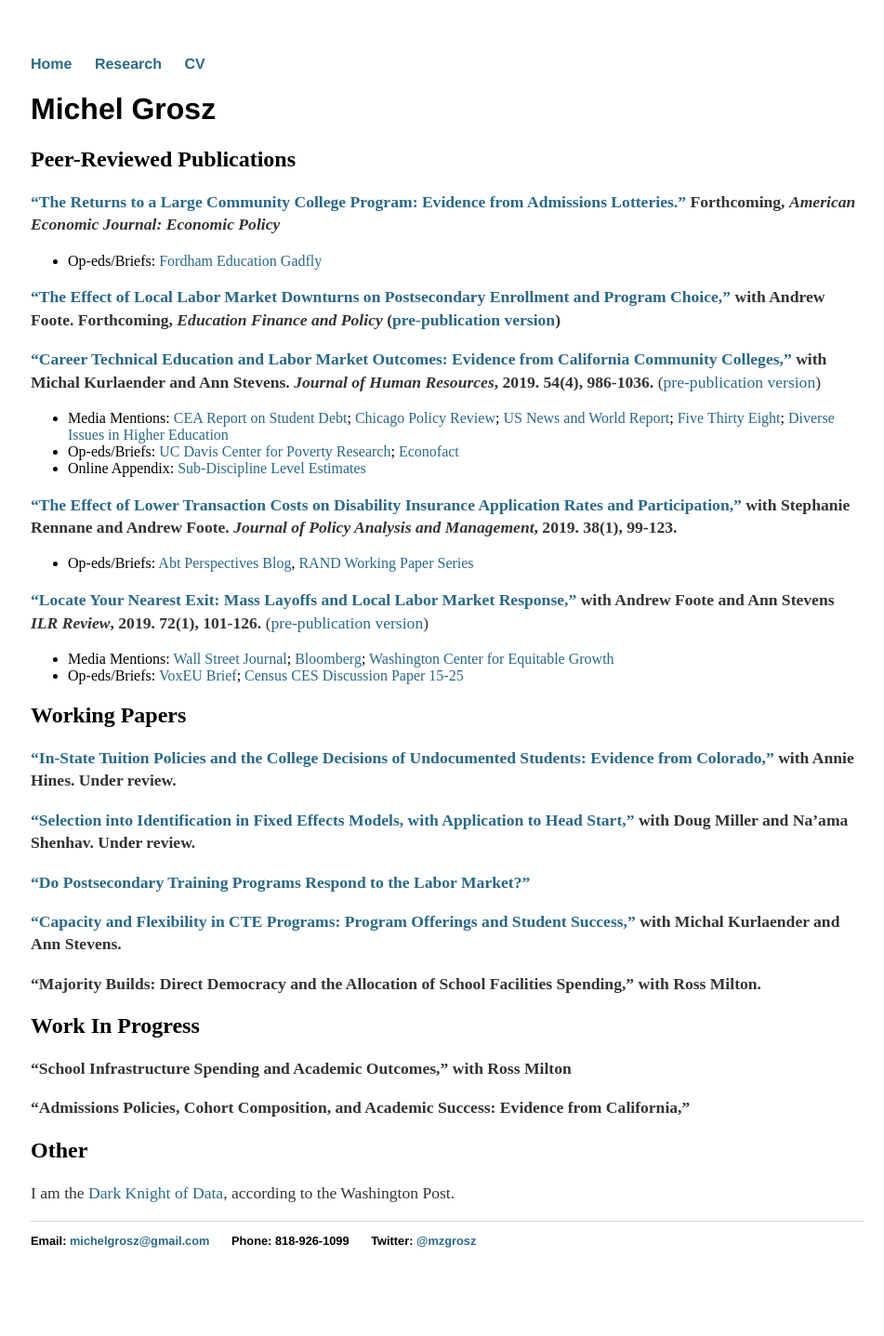
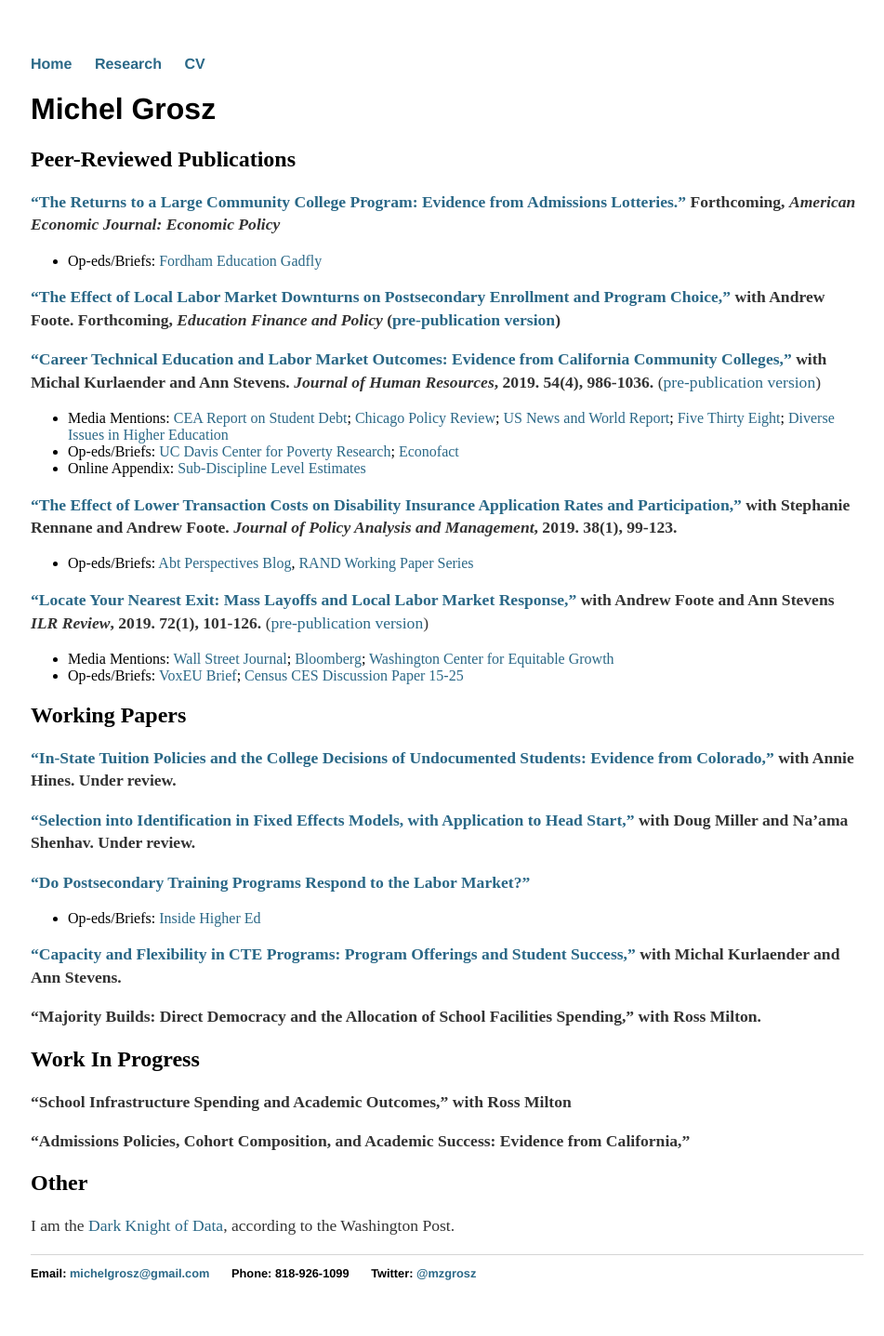
Before and after one commit to mzgrosz/mzgrosz.github.io, a Jekyll site: the page built from research/index.md, in a window 1280 px wide. Shown: the whole page at 93% size, without its empty margins (159-1110 px from the left). Built offline with Jekyll 4.4.1, drawn with Linux system fonts in a browser that asks for light colours; before the commit the page ends 1402 px from its top, so only the background shows below that.

Commit message:
inside higher ed

```diff
--- a/research/index.md
+++ b/research/index.md
@@ -35,6 +35,7 @@ title: Michel Grosz
 **["Selection into Identification in Fixed Effects Models, with Application to Head Start,"](https://mzgrosz.github.io/research/msg_master.pdf) with Doug Miller and Na'ama Shenhav. Under review.**
 
 **["Do Postsecondary Training Programs Respond to the Labor Market?"](https://www.abtassociates.com/insights/publications/white-paper/do-postsecondary-training-programs-respond-to-changes-in-the)**
+* Op-eds/Briefs: [Inside Higher Ed](https://www.insidehighered.com/views/2019/07/10/community-colleges-should-be-more-responsive-labor-market-changes-opinion)
 
 **["Capacity and Flexibility in CTE Programs: Program Offerings and Student Success,"](https://education.ucdavis.edu/sites/main/files/cte_flexibility_paper_draft_9-30-18_for_ies.pdf) with Michal Kurlaender and Ann Stevens.**
 
```
